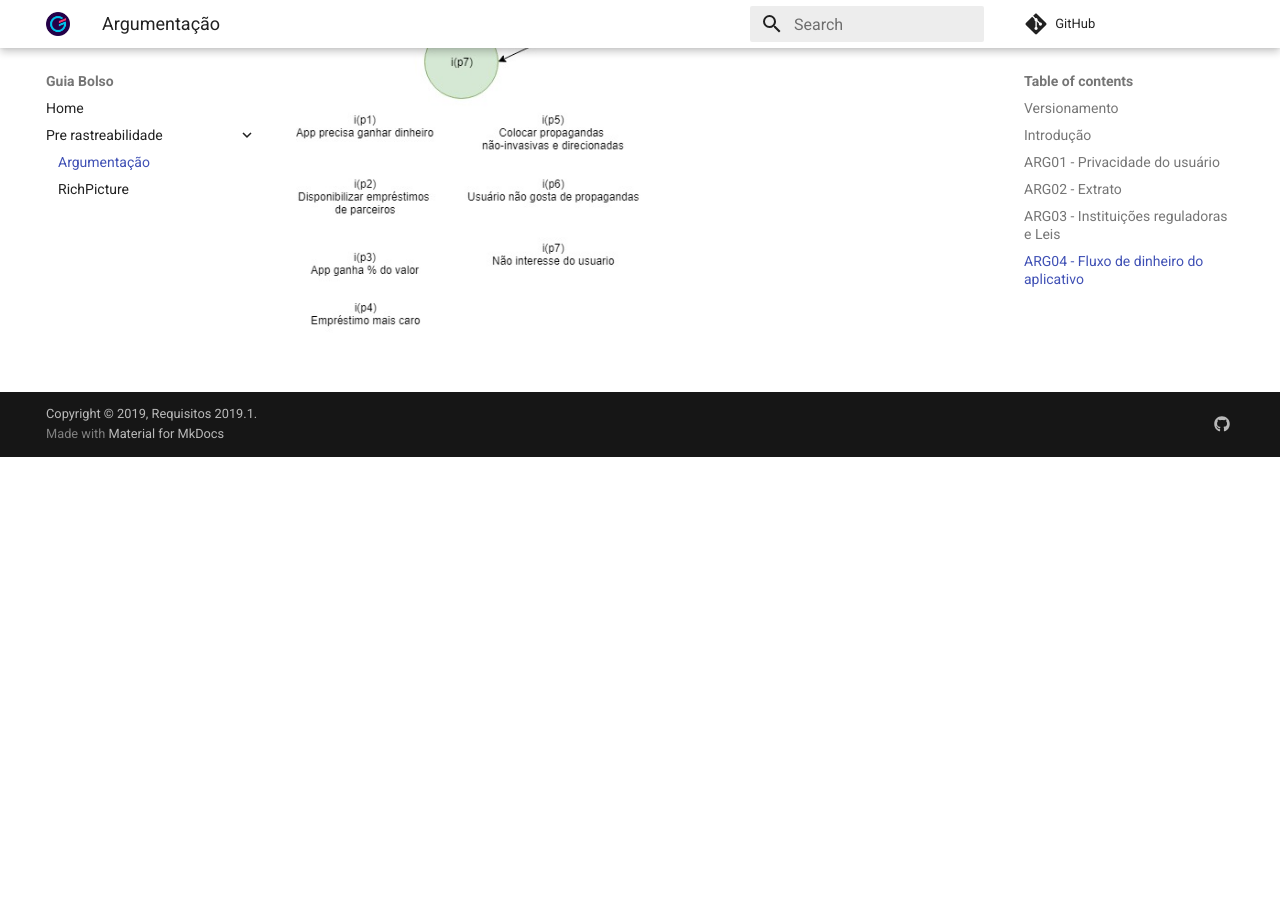
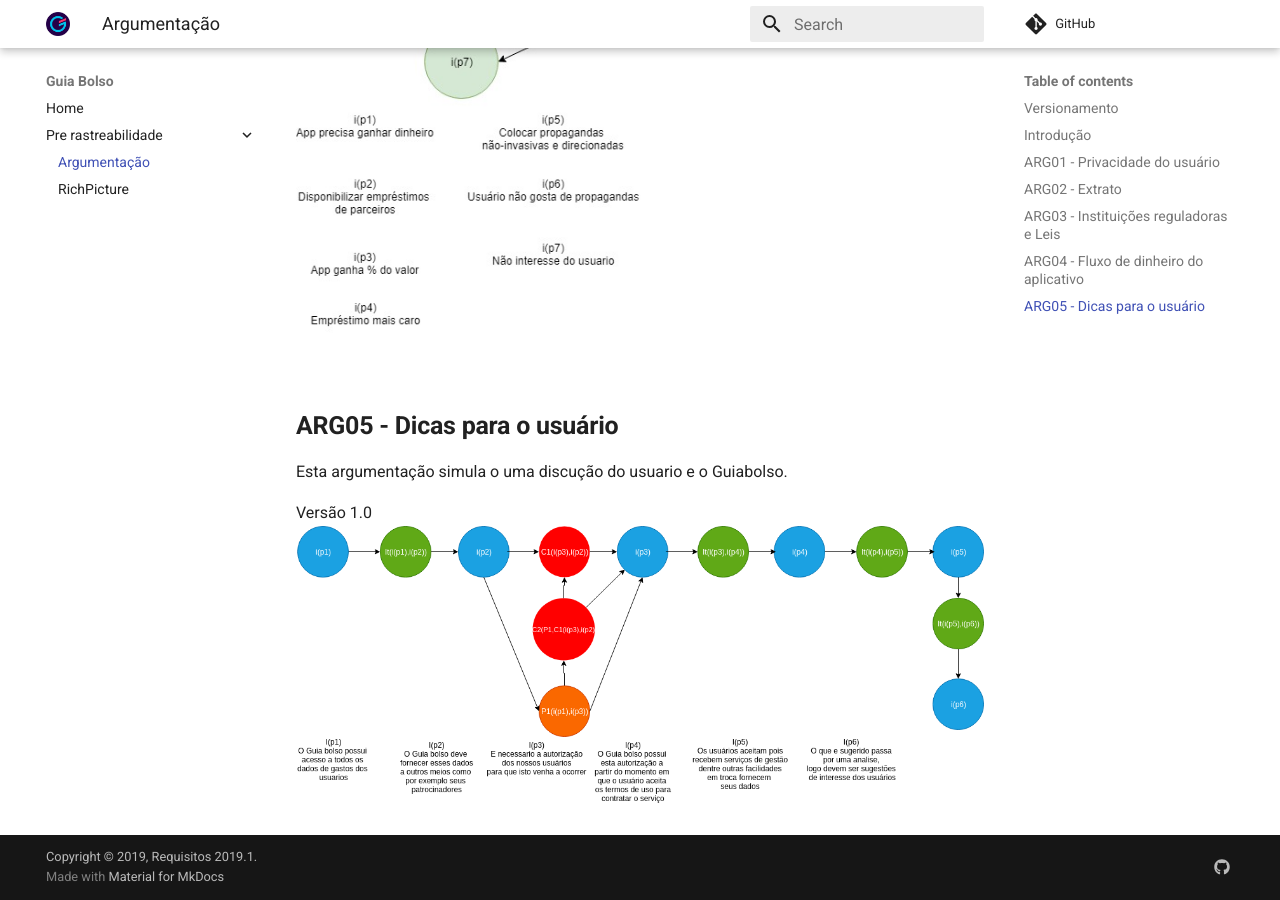
Before and after one commit to fga-disciplinas/2019.1-Guia-Bolso, an MkDocs documentation site: the page built from docs/pre-rastreabilidade/Argumentação.md, in a window 1280 px wide and 900 px high, scrolled down 4519 px. Built offline with MkDocs 1.6.1 and Material for MkDocs 9.7.7, drawn with Linux system fonts in a browser that asks for light colours; comment, search, counter and statistics services are not loaded; before the commit the page ends 4976 px from its top, so only the background shows below that.

Commit message:
Acrescentando a argumentação relacionada as dicas do usuario

```diff
--- a/docs/pre-rastreabilidade/Argumentação.md
+++ b/docs/pre-rastreabilidade/Argumentação.md
@@ -33,3 +33,9 @@ Esta argumentação simula o fluxo de dinheiro do aplicativo.
 
 Versão 1.0
 [ ![ARG04](./../img/argumentacao_fluxo_de_dinheiro.jpeg)](./../img/argumentacao_fluxo_de_dinheiro.jpeg)
+
+## **ARG05 - Dicas para o usuário**
+Esta argumentação simula o uma discução do usuario e o Guiabolso.
+
+Versão 1.0
+[ ![ARG05](./../img/argumentacao_dicas.png)](./../img/argumentacao_dicas.png)
```
Also changed, not shown: docs/img/argumentacao_dicas.png (renamed from docs/img/argumentação_dicas.png).
